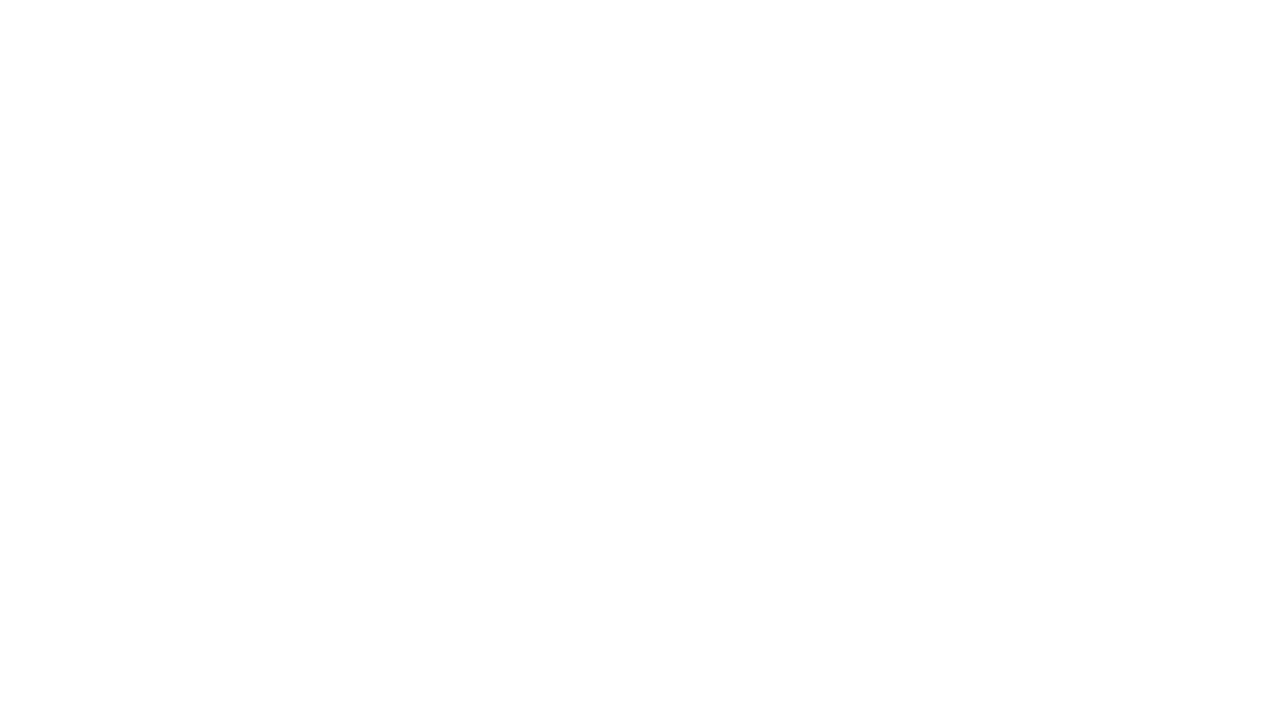
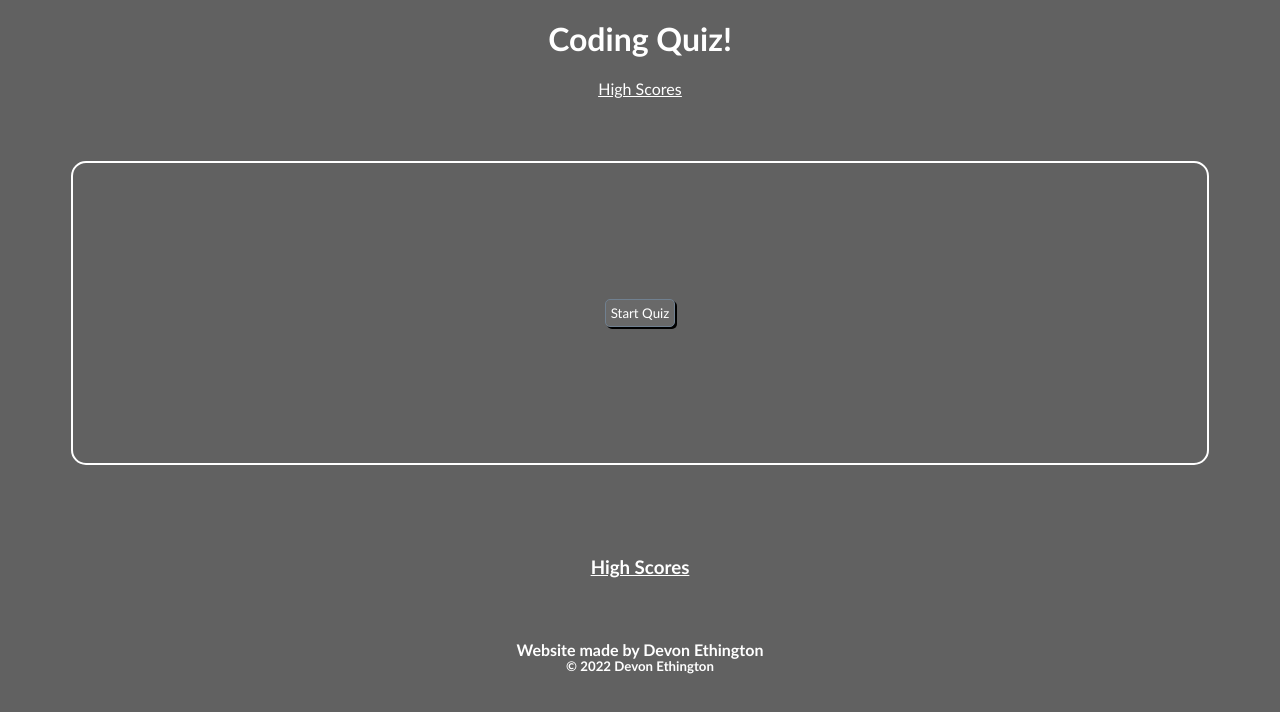
Before and after one commit to Mersopolis/Module-4-Challenge-cautious-fortnight, a plain HTML site: page index.html in a window 1280 px wide. Drawn offline with Linux system fonts and the light colour scheme.

Commit message:
Basic HTML Content and CSS

```diff
--- a/assets/css/style.css
+++ b/assets/css/style.css
@@ -0,0 +1,60 @@
+* {
+    color: white;
+    font-family: 'Trebuchet MS', 'Lucida Sans Unicode', 'Lucida Grande', 'Lucida Sans', Arial, sans-serif;
+}
+/* Body */
+body {
+    background-color: rgb(97, 97, 97);
+}
+/* Header */
+header {
+    text-align: center;
+}
+nav {
+    text-decoration: underline;
+}
+nav:hover {
+    text-shadow: white 0 0 2px;
+}
+/* Main Content */
+main {
+    display: flex;
+    margin: 5%;
+    border: 2px solid white;
+    border-radius: 15px;
+    min-height: 300px;
+}
+#start {
+    align-self: center;
+    margin: auto;
+    padding: 5px;
+    background-color: dimgrey;
+    border: 1px solid slategrey;
+    border-radius: 5px;
+    box-shadow: 2px 2px black;
+}
+#start:hover {
+    background-color: grey;
+}
+#start:active {
+    background-color: darkgrey;
+    box-shadow: none;
+}
+/* Footer */
+footer {
+    padding: 10px;
+}
+footer * {
+    text-align: center;
+}
+/* High Scores */
+h3 {
+    text-decoration: underline;
+}
+/* Copyright */
+h4 {
+    margin: 5% auto auto auto;
+}
+h5 {
+    margin: auto;
+}
--- a/index.html
+++ b/index.html
@@ -11,15 +11,23 @@
     <body>
         <!--Header-->
         <header>
-
+            <h1>Coding Quiz!</h1>
+            <nav><a href="#scores">High Scores</a></nav>
         </header>
-        <!--Main-->
+        <!--Main Content-->
         <main>
-
+            <button id="start">Start Quiz</button>
         </main>
         <!--Footer-->
         <footer>
+            <!--High Scores-->
+            <h3 id="scores">High Scores</h3>
+            <ol>
 
+            </ol>
+            <!--Copyright-->
+            <h4>Website made by Devon Ethington</h4>
+            <h5>&copy; 2022 Devon Ethington</h5>
         </footer>
         <script src="./assets/js/script.js"></script>
     </body>
```
